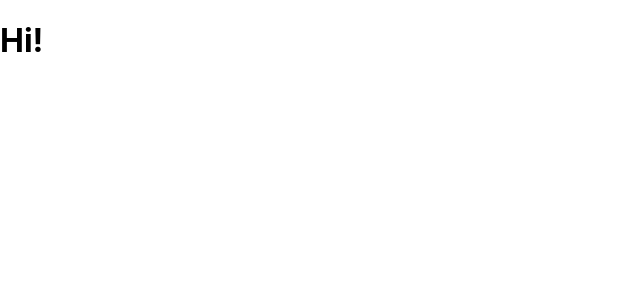
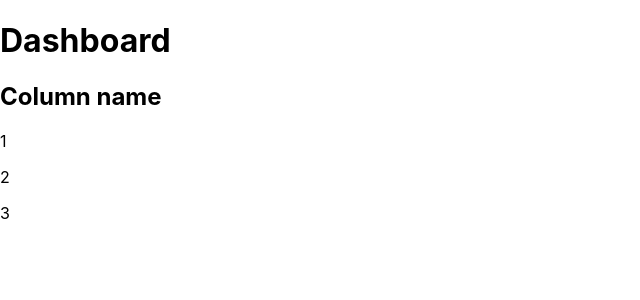
Before and after one commit to bercivarga/trello-clone, a React (Create React App) app: page / in a window 1280 px wide. Shown: the top 300 px of the page, without its empty margins (0-640 px from the left). Built offline with nearby package versions, Linux system fonts and the light colour scheme.

Commit message:
Add general structure

```diff
--- a/src/App.js
+++ b/src/App.js
@@ -1,9 +1,10 @@
 import './App.css';
+import Dashboard from './components/Dashboard/Dashboard';
 
 function App() {
 	return (
 		<div className="App">
-			<h1>Hi!</h1>
+			<Dashboard />
 		</div>
 	);
 }
--- a/components/CardColumn/CardColumn.js
+++ b/src/components/CardColumn/CardColumn.js
@@ -1,11 +1,14 @@
 import React from 'react';
+import { useGlobalContext } from '../../context';
+import ToDoCard from '../ToDoCard/ToDoCard';
 
 import classes from './CardColumn.module.css';
 
 export default function CardColumn() {
 	return (
 		<div>
-			<h2>Column</h2>
+			<h2>Column name</h2>
+			<ToDoCard />
 		</div>
 	);
 }
--- a/components/Dashboard/Dashboard.js
+++ b/src/components/Dashboard/Dashboard.js
@@ -1,4 +1,6 @@
 import React from 'react';
+import { useGlobalContext } from '../../context';
+import CardColumn from '../CardColumn/CardColumn';
 
 import classes from './Dashboard.module.css';
 
@@ -6,6 +8,7 @@ export default function Dashboard() {
 	return (
 		<div>
 			<h1>Dashboard</h1>
+			<CardColumn />
 		</div>
 	);
 }
--- /dev/null
+++ b/src/components/ToDoCard/ToDoCard.js
@@ -0,0 +1,16 @@
+import React from 'react';
+import { useGlobalContext } from '../../context';
+
+import classes from './ToDoCard.module.css';
+
+export default function ToDoCard() {
+	const { todos } = useGlobalContext();
+
+	return (
+		<div>
+			{todos.map((t, index) => {
+				return <p>{t}</p>;
+			})}
+		</div>
+	);
+}
--- a/src/context.js
+++ b/src/context.js
@@ -3,7 +3,9 @@ import React, { useState, useEffect, useContext, useCallback } from 'react';
 const AppContext = React.createContext();
 
 export default function AppProvider({ children }) {
-	return <AppContext.Provider value={'hi'}>{children}</AppContext.Provider>;
+	const [ todos, setTodos ] = useState([ '1', '2', '3' ]);
+
+	return <AppContext.Provider value={{ todos }}>{children}</AppContext.Provider>;
 }
 
 export const useGlobalContext = () => {
--- a/src/index.js
+++ b/src/index.js
@@ -3,12 +3,15 @@ import ReactDOM from 'react-dom';
 import './index.css';
 import App from './App';
 import reportWebVitals from './reportWebVitals';
+import { AppProvider } from '../src/context';
 
 ReactDOM.render(
-  <React.StrictMode>
-    <App />
-  </React.StrictMode>,
-  document.getElementById('root')
+	<React.StrictMode>
+		<AppProvider>
+			<App />
+		</AppProvider>
+	</React.StrictMode>,
+	document.getElementById('root')
 );
 
 // If you want to start measuring performance in your app, pass a function
```
Also changed, not shown: components/ToDoCard/ToDoCard.js (deleted, +0 -11 lines), src/components/CardColumn/CardColumn.module.css (added), src/components/Dashboard/Dashboard.module.css (added), src/components/ToDoCard/ToDoCard.module.css (added).
